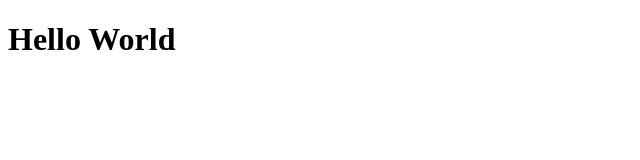
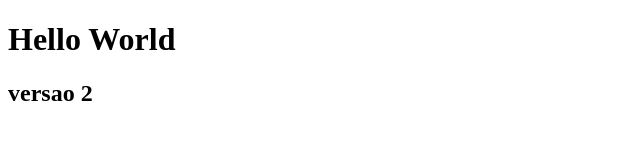
Before and after one commit to junqueiramaria79-art/Exercicio1, a plain HTML site: page index.html in a window 1280 px wide. Shown: the whole page, without its empty margins (0-640 px from the left). Drawn offline with Linux system fonts and the light colour scheme.

Commit message:
Versao 2

```diff
--- a/index.html
+++ b/index.html
@@ -7,5 +7,6 @@
 </head>
 <body>
   <h1>Hello World</h1>
+  <h2>versao 2</h2>
 </body>
 </html>
```
